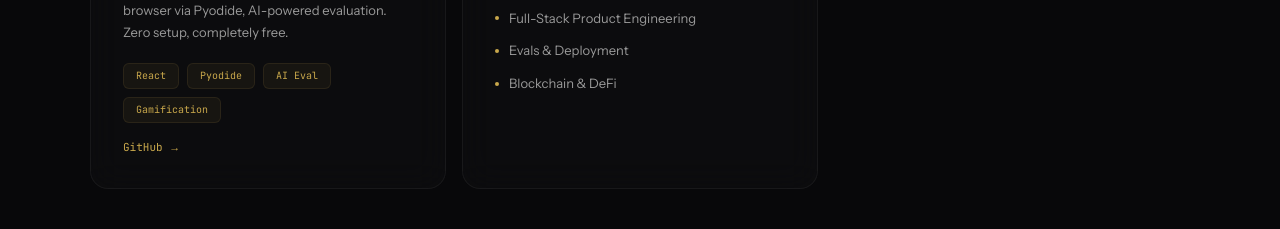
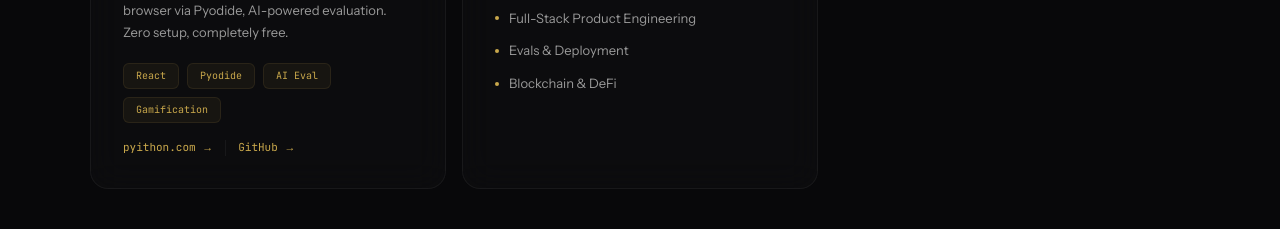
Before and after one commit to aiedwardyi/portfolio, a Next.js app: page / in a window 1280 px wide. Shown: the part 2160-2389 px from the top of the page. Built offline with nearby package versions, Linux system fonts and the light colour scheme.

Commit message:
Add pyithon.com link to Pyi-thon project card and README

```diff
--- a/src/components/Projects.tsx
+++ b/src/components/Projects.tsx
@@ -313,6 +313,19 @@ export default function Projects() {
             </div>
             <div className="flex items-center gap-3 mt-4">
               <a
+                href="https://pyithon.com"
+                target="_blank"
+                rel="noopener noreferrer"
+                className="text-[11px] font-mono transition-opacity hover:opacity-80"
+                style={{ color: "var(--gold)" }}
+              >
+                pyithon.com →
+              </a>
+              <span
+                className="w-px h-4"
+                style={{ background: "var(--border)" }}
+              />
+              <a
                 href="https://github.com/aiedwardyi/pyi-thon"
                 target="_blank"
                 rel="noopener noreferrer"
```
Also changed, not shown: 1 other file (tests, documents, lock files or other folders).
